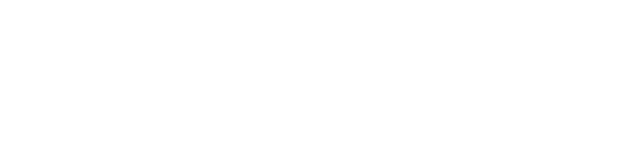
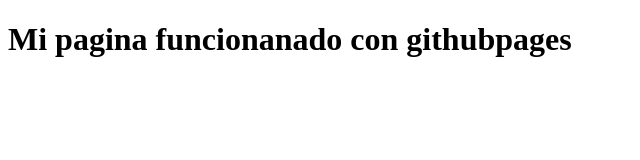
Before and after one commit to dagonflyt/Mark_Rapido, a plain HTML site: page index.html in a window 1280 px wide. Shown: the whole page, without its empty margins (0-640 px from the left). Drawn offline with Linux system fonts and the light colour scheme.

Commit message:
modisique el index

```diff
--- a/index.html
+++ b/index.html
@@ -4,5 +4,8 @@
         <head>
             <meta charset="utf-8" />
             <title>Title goes here</title>
+            <title>Github pages</title>
+
+            <h1>Mi pagina funcionanado con githubpages</h1>
         </head>
     </html>
```
